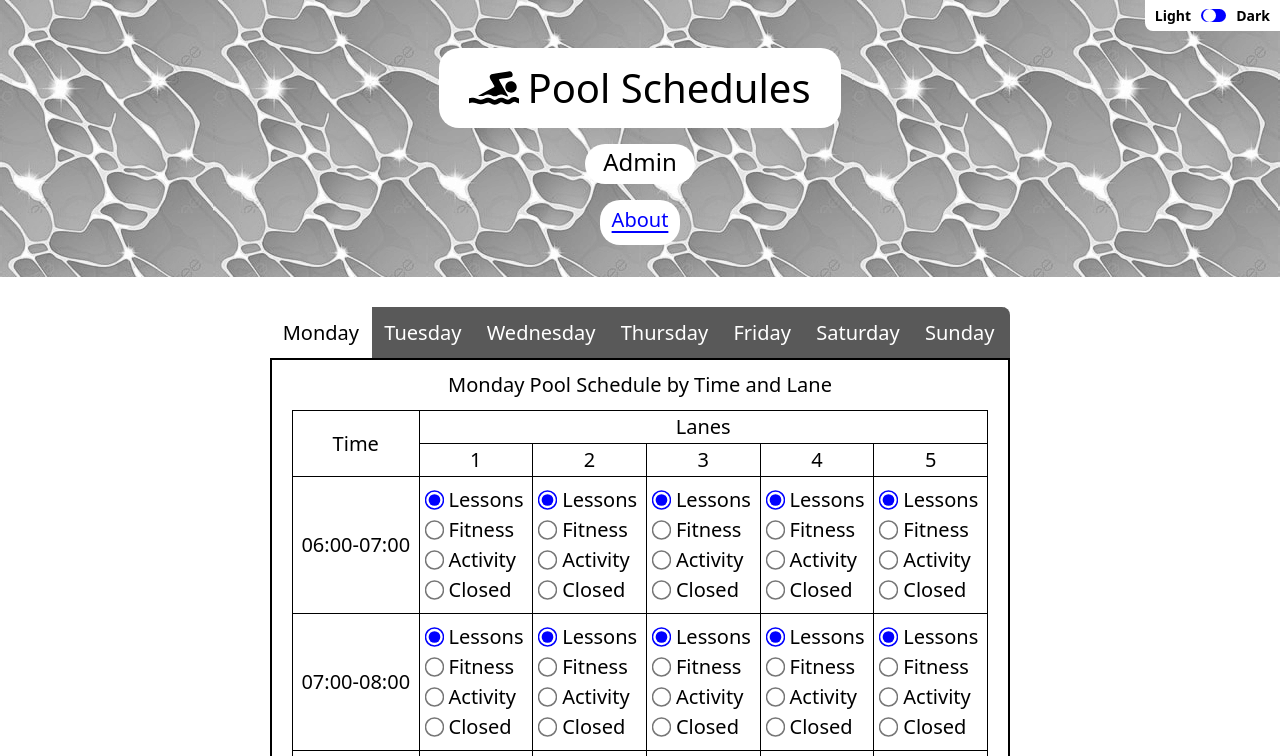
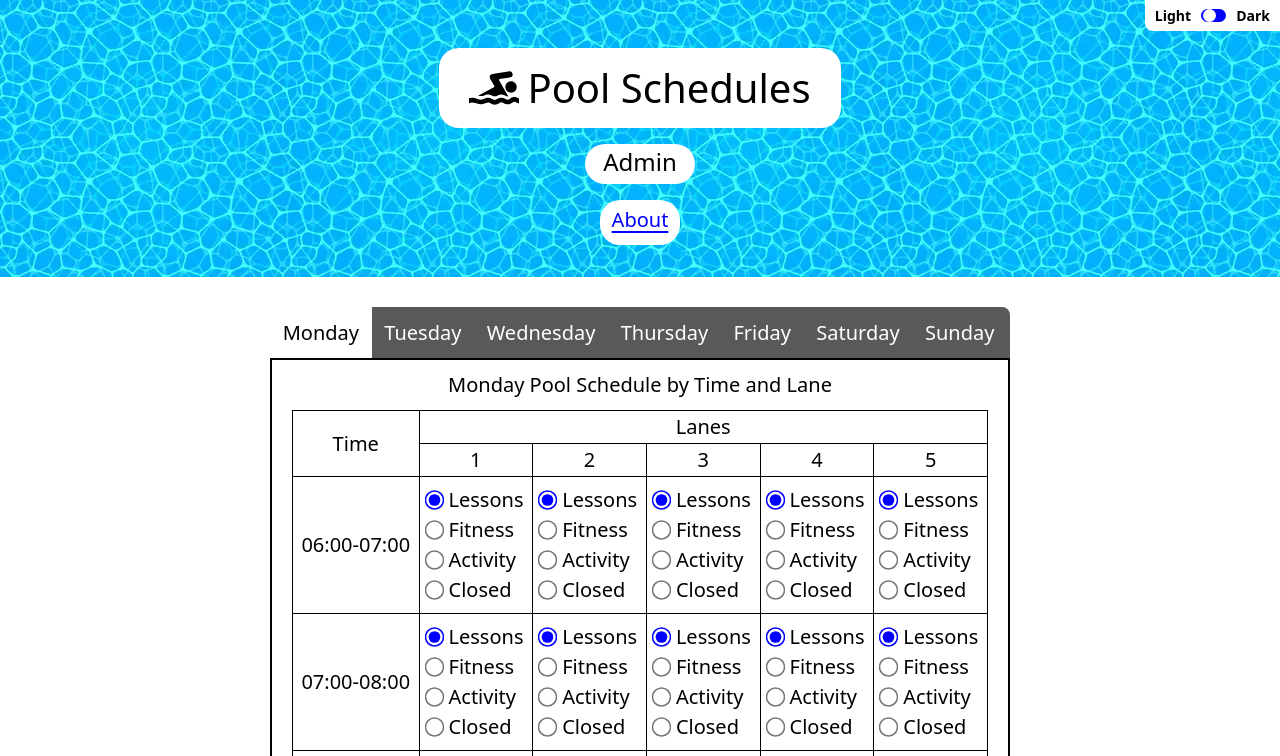
Before and after one commit to chrisnajman/pool-schedules, a plain HTML site: page index.html in a window 1280 px wide. Shown: the top 756 px of the page. Drawn offline with Linux system fonts and the light colour scheme.

Commit message:
Replaced pool background image with better one. Only one bg image for all pages now

```diff
--- a/style.css
+++ b/style.css
@@ -225,11 +225,7 @@ code {
 
 .header,
 .footer {
-    background: var(--body-bg) url("./img/pool.png") left top repeat;
-
-    &.admin {
-        background: var(--body-bg) url("./img/pool-grey.png") left top repeat;
-    }
+    background: var(--body-bg) url("./img/pool.webp") left top repeat;
 }
 
 .header {
```
Also changed, not shown: img/pool-grey.png (deleted), img/pool.png (deleted), img/pool.webp (added).
